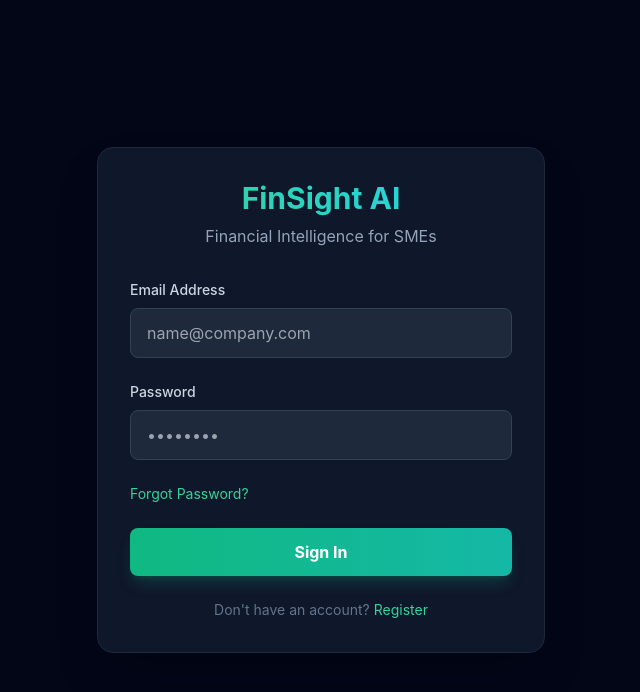
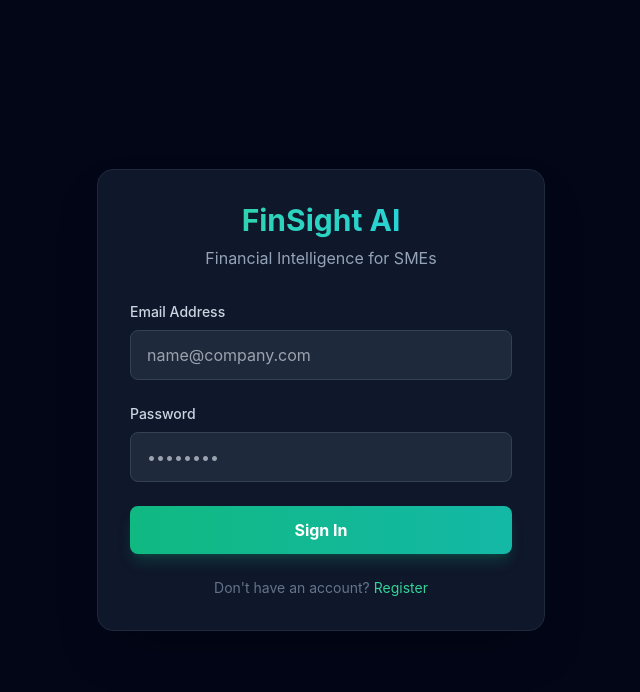
Before and after one commit to sivasakthivelp04-cell/finsight-ai, a React (Vite) app in the folder frontend/: page / in a window 1280 px wide. Shown: the top 692 px of the page, without its empty margins (319-959 px from the left). Built offline with nearby package versions, Linux system fonts and the light colour scheme; no server answers.

Commit message:
Remove Forgot Password feature and update README with current features

```diff
--- a/frontend/src/pages/Login.jsx
+++ b/frontend/src/pages/Login.jsx
@@ -147,40 +147,7 @@ const Login = () => {
                         </div>
                     )}
 
-                    <div className="flex justify-between items-center text-sm">
-                        <span
-                            onClick={async () => {
-                                if (!formData.email) {
-                                    setError('Please enter your email first to reset password');
-                                    return;
-                                }
-                                setLoading(true);
-                                setSuccessMsg('');
-                                setError('');
-                                try {
-                                    const response = await fetch(`${API_BASE_URL}/auth/forgot-password`, {
-                                        method: 'POST',
-                                        headers: { 'Content-Type': 'application/json' },
-                                        body: JSON.stringify({ email: formData.email })
-                                    });
-                                    const data = await response.json();
-                                    if (response.ok) {
-                                        setSuccessMsg(data.message);
-                                        setError('');
-                                    } else {
-                                        setError(data.detail || 'Reset failed');
-                                    }
-                                } catch (err) {
-                                    setError('Connection failed');
-                                } finally {
-                                    setLoading(false);
-                                }
-                            }}
-                            className="text-emerald-400 cursor-pointer hover:underline"
-                        >
-                            Forgot Password?
-                        </span>
-                    </div>
+                    {/* Forgot Password removed as per requirement */}
 
                     <button
                         type="submit"
```
Also changed, not shown: 1 other file (tests, documents, lock files or other folders).
